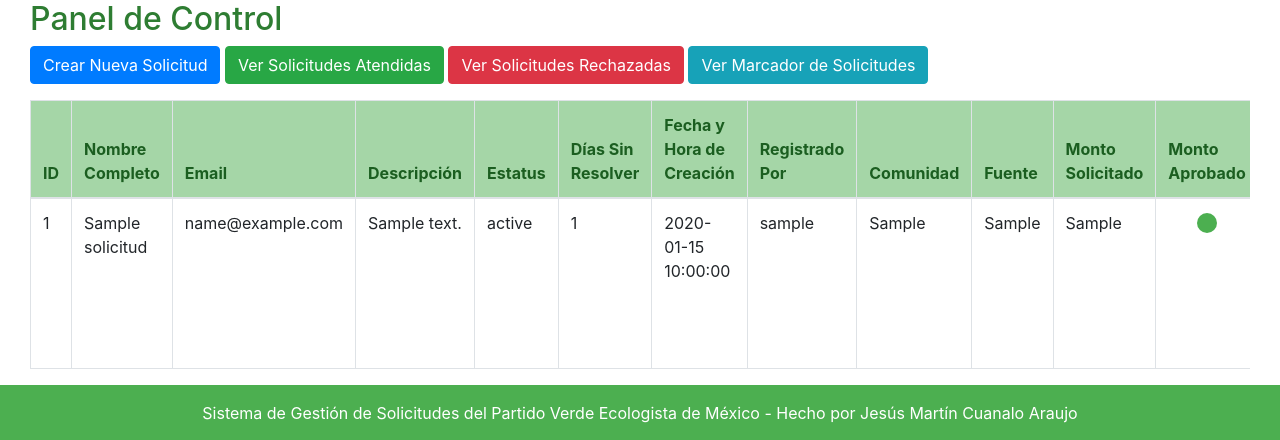
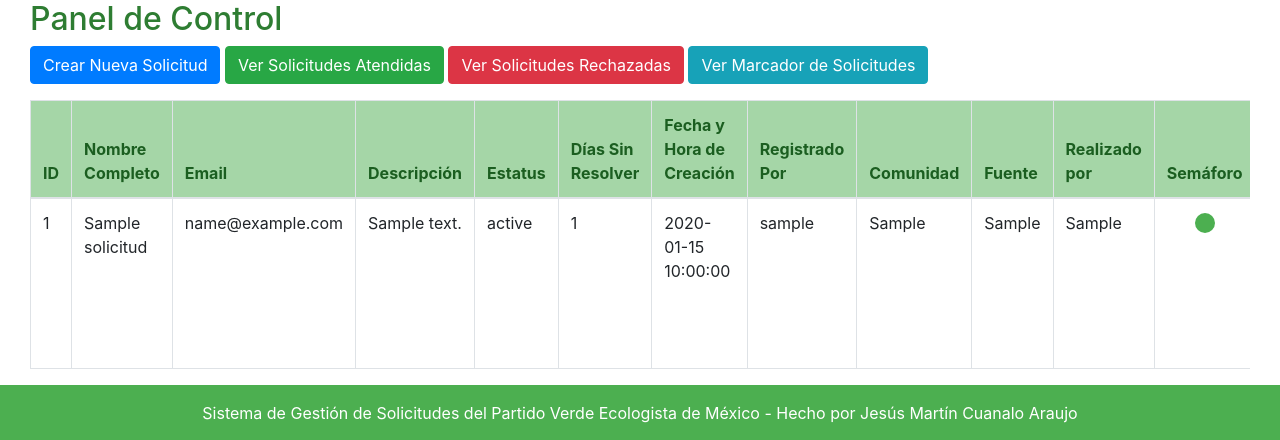
Before and after one commit to javi1255/solicitudes, a Flask app: template app/templates/panel.html in a window 1280 px wide. Shown: the part 56-496 px from the top of the page. Run offline with Flask 3, Linux system fonts and the light colour scheme; the template is opened without the code that fills it: values that come from a table or form of the project are taken from there, others are empty; tables that the repository leaves empty hold one stand-in row (values such as "Sample post"); some libraries are stand-ins or nearby versions.

Commit message:
Descripción breve de los cambios

```diff
--- a/app/templates/panel.html
+++ b/app/templates/panel.html
@@ -23,8 +23,6 @@
             <th>Registrado Por</th>
             <th>Comunidad</th>
             <th>Fuente</th>
-            <th>Monto Solicitado</th>
-            <th>Monto Aprobado</th>
             <th>Realizado por</th>
             <th>Semáforo</th>
             <th>Acciones</th>
```
